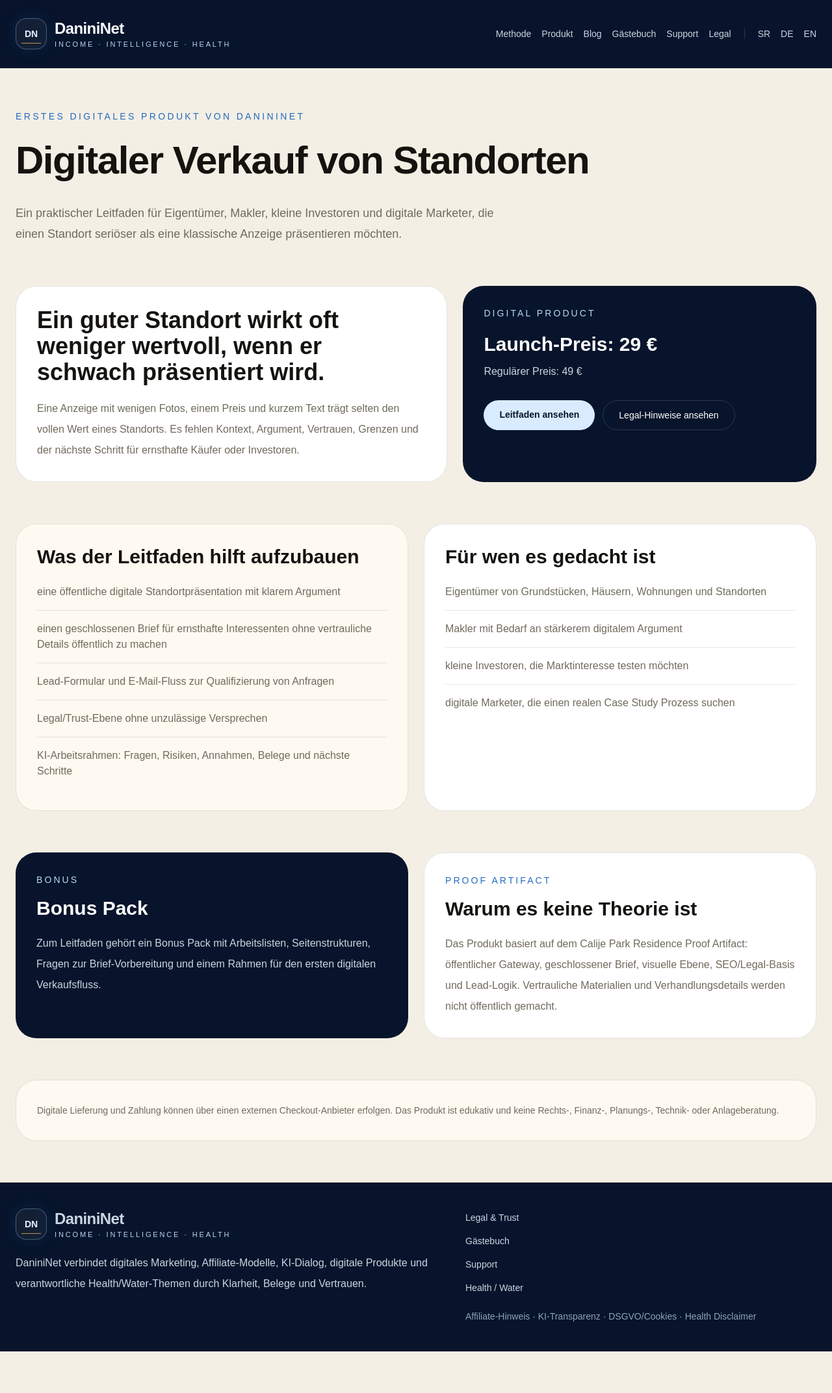
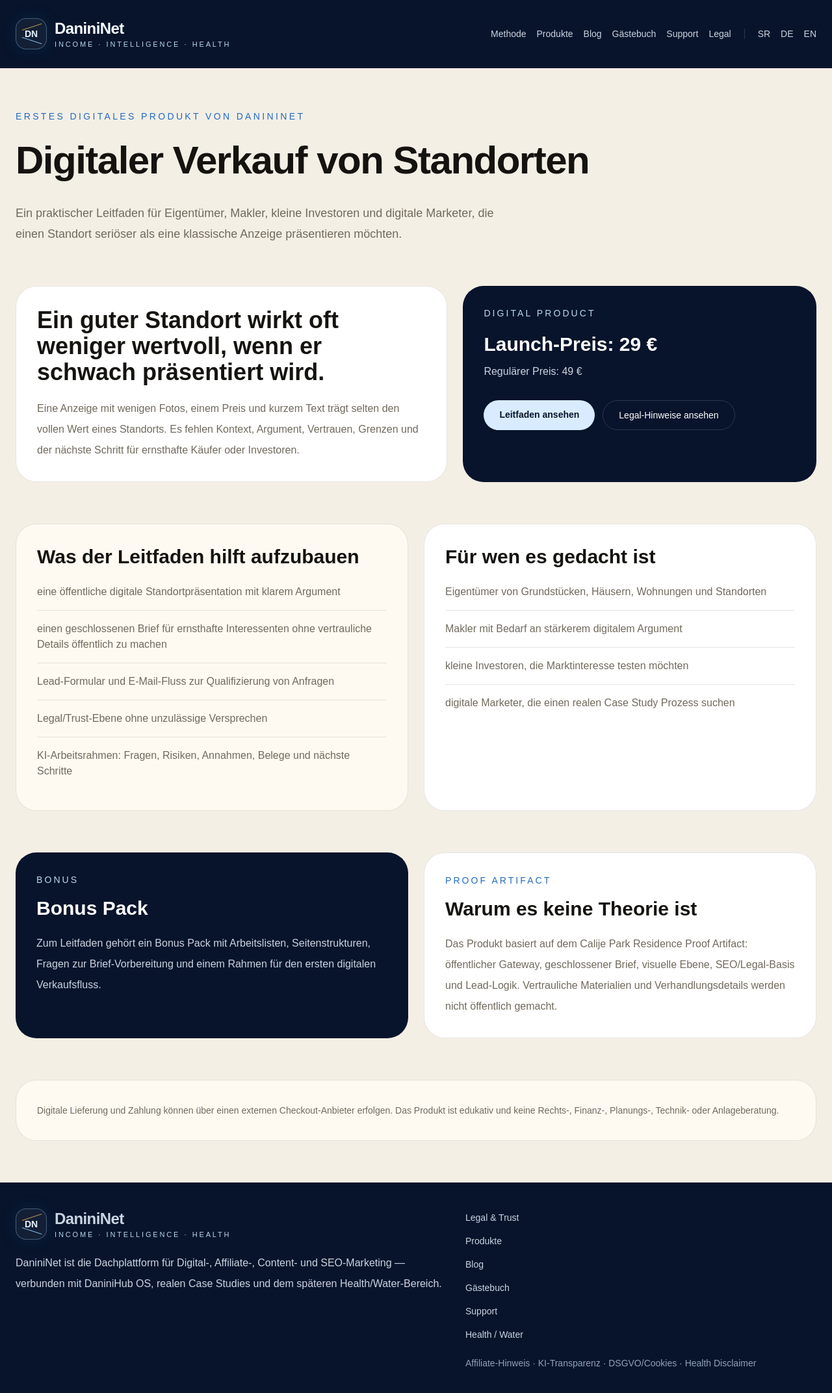
Before and after one commit to danininet/danininet, a Next.js app: page /de/proizvodi/digitalna-prodaja-lokacije in a window 1280 px wide. Shown: the top 2144 px of the page at 65% size. Before the commit the page ends 2080 px from the top, so only its background shows below. Built offline with nearby package versions, Linux system fonts and the light colour scheme; no server answers.

Commit message:
Point navigation to products hub and refine brand language

```diff
--- a/components/layout/SiteShell.tsx
+++ b/components/layout/SiteShell.tsx
@@ -13,7 +13,7 @@ type ShellCopy = {
 
 const navHrefs = [
   "daninihub-metod",
-  "proizvodi/digitalna-prodaja-lokacije",
+  "proizvodi",
   "blog",
   "knjiga-utisaka",
   "support",
@@ -22,27 +22,27 @@ const navHrefs = [
 
 const copy: Record<Locale, ShellCopy> = {
   sr: {
-    nav: ["Metoda", "Proizvod", "Blog", "Utisci", "Support", "Legal"],
+    nav: ["Metoda", "Proizvodi", "Blog", "Utisci", "Support", "Legal"],
     footerText:
-      "DaniniNet povezuje digitalni marketing, affiliate modele, AI dijalog, digitalne proizvode i odgovoran health/water pravac kroz jasnoću, dokaz i poverenje.",
+      "DaniniNet je krovna platforma za digitalni, affiliate, content i SEO marketing — povezana sa DaniniHub OS metodom, realnim case study projektima i budućim health/water pravcem.",
     legal: "Legal & Trust",
     guestbook: "Knjiga utisaka",
     support: "Support",
     disclosure: "Affiliate napomena · AI transparentnost · GDPR/kolačići · Health disclaimer",
   },
   de: {
-    nav: ["Methode", "Produkt", "Blog", "Gästebuch", "Support", "Legal"],
+    nav: ["Methode", "Produkte", "Blog", "Gästebuch", "Support", "Legal"],
     footerText:
-      "DaniniNet verbindet digitales Marketing, Affiliate-Modelle, KI-Dialog, digitale Produkte und verantwortliche Health/Water-Themen durch Klarheit, Belege und Vertrauen.",
+      "DaniniNet ist die Dachplattform für Digital-, Affiliate-, Content- und SEO-Marketing — verbunden mit DaniniHub OS, realen Case Studies und dem späteren Health/Water-Bereich.",
     legal: "Legal & Trust",
     guestbook: "Gästebuch",
     support: "Support",
     disclosure: "Affiliate-Hinweis · KI-Transparenz · DSGVO/Cookies · Health Disclaimer",
   },
   en: {
-    nav: ["Method", "Product", "Blog", "Guestbook", "Support", "Legal"],
+    nav: ["Method", "Products", "Blog", "Guestbook", "Support", "Legal"],
     footerText:
-      "DaniniNet connects digital marketing, affiliate models, AI dialogue, digital products and responsible health/water topics through clarity, evidence and trust.",
+      "DaniniNet is the umbrella platform for digital, affiliate, content and SEO marketing — connected with DaniniHub OS, real case studies and the future health/water direction.",
     legal: "Legal & Trust",
     guestbook: "Guestbook",
     support: "Support",
@@ -58,7 +58,8 @@ export function BrandMark({ compact = false }: { compact?: boolean }) {
   return (
     <span className="flex items-center gap-3">
       <span className="relative grid h-12 w-12 place-items-center overflow-hidden rounded-2xl border border-[#8db6d8]/40 bg-white/5 text-sm font-bold text-[#e7f3ff] shadow-[0_0_24px_rgba(34,107,191,0.18)]">
-        <span className="absolute inset-x-2 bottom-2 h-px bg-[#b8944d]" />
+        <span className="absolute left-2 top-3 h-px w-8 rotate-[-18deg] bg-[#b8944d]" />
+        <span className="absolute bottom-3 left-2 h-px w-8 rotate-[18deg] bg-[#7db7e8]" />
         DN
       </span>
       {!compact && (
@@ -112,6 +113,8 @@ export function SiteShell({
           </div>
           <div className="grid content-start gap-2 text-sm leading-7">
             <Link href={`/${lang}/legal`}>{t.legal}</Link>
+            <Link href={`/${lang}/proizvodi`}>{t.nav[1]}</Link>
+            <Link href={`/${lang}/blog`}>Blog</Link>
             <Link href={`/${lang}/knjiga-utisaka`}>{t.guestbook}</Link>
             <Link href={`/${lang}/support`}>{t.support}</Link>
             <Link href={`/${lang}/zdrav-stil-zivota`}>Health / Water</Link>
```
